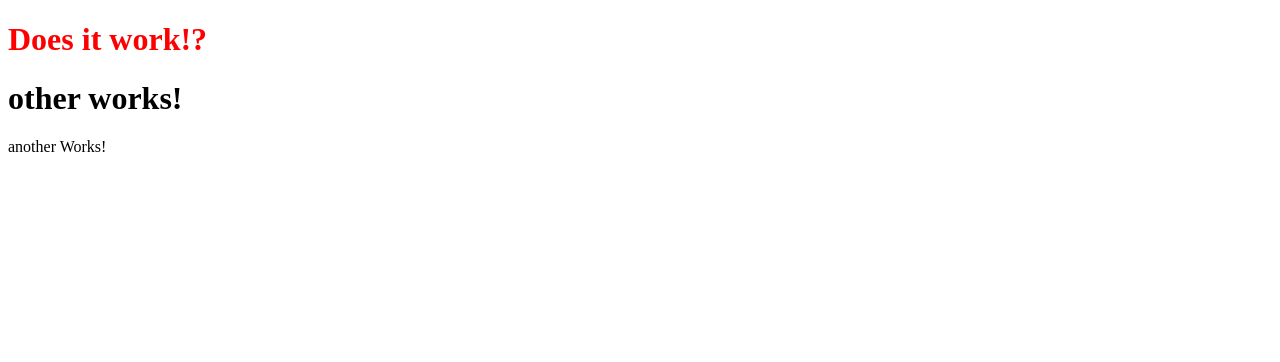
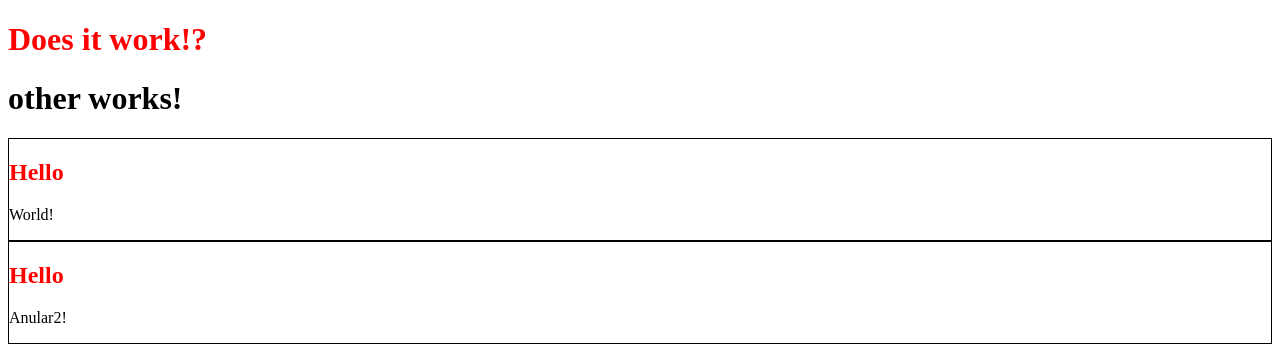
Before and after one commit to PavanBahuguni/n-complete-guide, an Angular app in the folder first-app/: page / in a window 1280 px wide. Shown: the top 362 px of the page. Built offline with nearby package versions, Linux system fonts and the light colour scheme.

Commit message:
ng-content demo

```diff
--- a/first-app/src/app/app.component.ts
+++ b/first-app/src/app/app.component.ts
@@ -5,7 +5,18 @@ import { Component } from '@angular/core';
   template: `
     <h1>{{title}}</h1>
     <app-other></app-other>
-    <app-another></app-another>
+    <app-another>
+      <div>
+        <h1>Hello</h1>
+        <p> World!</p>
+      </div>
+    </app-another>
+    <app-another>
+      <div>
+        <h1>Hello</h1>
+        <p>Anular2!</p>
+      </div>
+    </app-another>
   `,
   styles: [`
   h1{
--- a/first-app/src/app/other/another.component.ts
+++ b/first-app/src/app/other/another.component.ts
@@ -1,19 +1,17 @@
-import { Component, OnInit } from '@angular/core';
+import { Component} from '@angular/core';
 
 @Component({
   selector: 'app-another',
   template: `
-    <p>
-      another Works!
-    </p>
+    <article>
+        <ng-content></ng-content>
+    </article>
   `,
-  styles: []
+  styles: [`
+    article{
+      border:1px solid black;
+    }
+  `]
 })
-export class AnotherComponent implements OnInit {
-
-  constructor() { }
-
-  ngOnInit() {
-  }
-
+export class AnotherComponent{
 }
```
